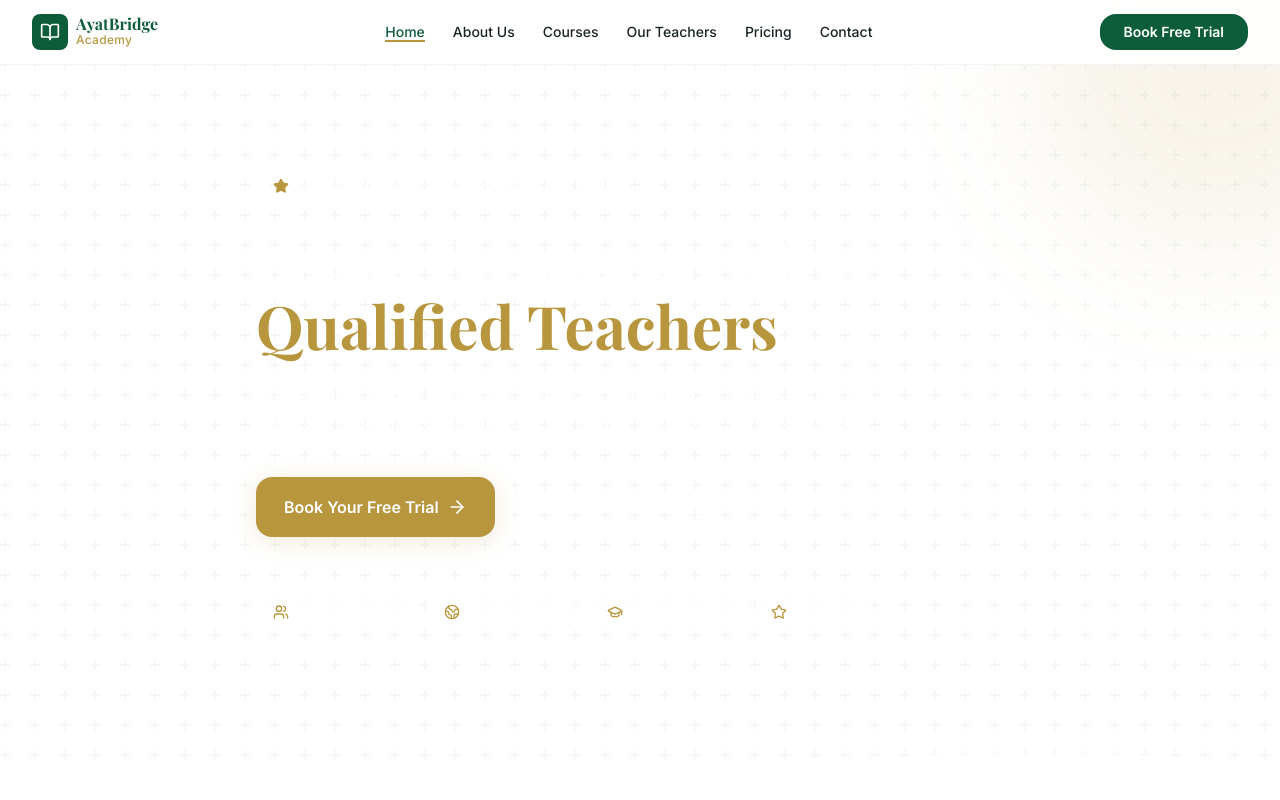
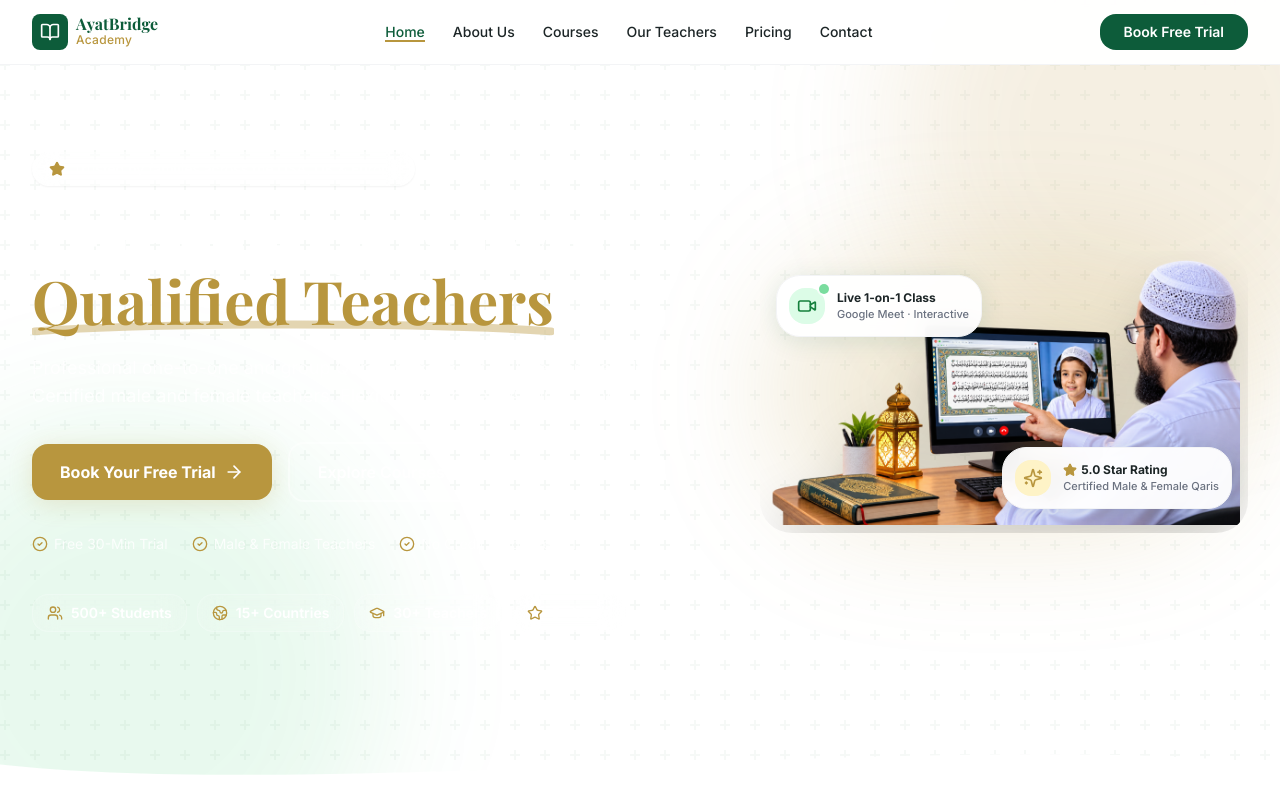
Before and after one commit to maqboolkazmii/QuranAcdmy, a Next.js app: page /en in a window 1280 px wide. Shown: the top 800 px of the page. Built offline with nearby package versions, Linux system fonts and the light colour scheme; a web font is replaced by a local one.

Commit message:
feat: integrate high-quality Quran teacher hero image with floating live class badges

```diff
--- a/src/components/sections/HeroSection.tsx
+++ b/src/components/sections/HeroSection.tsx
@@ -1,25 +1,23 @@
 'use client';
 // src/components/sections/HeroSection.tsx
-//
-// ─── TEACHING NOTE ───────────────────────────────────────────────────────────
-// This is a Client Component because we use an animation state (useState)
-// to fade-in content after mount. Everything else could be a Server Component.
-//
-// Key concepts demonstrated:
-// • useTranslations() — reads strings from en.json / ur.json / ar.json
-// • useLocale()       — returns current locale: 'en' | 'ur' | 'ar'
-// • useEffect()       — runs side-effects after the component mounts
-// • Tailwind classes  — responsive, RTL-aware styling
-// ─────────────────────────────────────────────────────────────────────────────
+// Two-column responsive hero featuring real online class photography and trust cues.
 
 import { useState, useEffect } from 'react';
+import Image from 'next/image';
 import Link from 'next/link';
 import { useTranslations, useLocale } from 'next-intl';
-import { ArrowRight, ArrowLeft, Star, Users, Globe2, GraduationCap } from 'lucide-react';
-import { cn } from '@/lib/utils';
-import { getDirection } from '@/lib/utils';
-
-// ─── Stat Card Sub-component ──────────────────────────────────────────────────
+import {
+  ArrowRight,
+  ArrowLeft,
+  Star,
+  Users,
+  Globe2,
+  GraduationCap,
+  Video,
+  CheckCircle2,
+  Sparkles,
+} from 'lucide-react';
+import { cn, getDirection } from '@/lib/utils';
 
 interface StatProps {
   icon: React.ReactNode;
@@ -28,33 +26,25 @@ interface StatProps {
 
 function StatBadge({ icon, value }: StatProps) {
   return (
-    <div className="flex items-center gap-2 bg-white/10 backdrop-blur-sm border border-white/20 rounded-xl px-4 py-2">
+    <div className="flex items-center gap-2 bg-white/10 backdrop-blur-md border border-white/20 rounded-xl px-3.5 py-2">
       <span className="text-brand-gold">{icon}</span>
-      <span className="text-white text-sm font-semibold">{value}</span>
+      <span className="text-white text-xs sm:text-sm font-semibold whitespace-nowrap">{value}</span>
     </div>
   );
 }
 
-// ─── Main Component ───────────────────────────────────────────────────────────
-
 export default function HeroSection() {
   const t = useTranslations('hero');
-  const navT = useTranslations('nav');
   const locale = useLocale();
   const isRTL = getDirection(locale) === 'rtl';
 
-  // We use this state to trigger a CSS fade-in after the component mounts.
-  // Before mount: visible = false (opacity-0)
-  // After mount:  visible = true  (opacity-100 + translateY 0)
   const [visible, setVisible] = useState(false);
 
   useEffect(() => {
-    // Small delay makes the animation feel intentional, not jarring.
-    const timer = setTimeout(() => setVisible(true), 100);
+    const timer = setTimeout(() => setVisible(true), 80);
     return () => clearTimeout(timer);
   }, []);
 
-  // Choose the correct arrow direction based on RTL/LTR
   const ArrowIcon = isRTL ? ArrowLeft : ArrowRight;
 
   return (
@@ -64,49 +54,70 @@ export default function HeroSection() {
         'bg-brand-primary bg-geometric-pattern overflow-hidden'
       )}
     >
-      {/* ── Decorative background circles ── */}
+      {/* Ambient background glow circles */}
       <div
         aria-hidden="true"
-        className="absolute -top-32 -end-32 h-96 w-96 rounded-full bg-brand-gold/10 blur-3xl"
+        className="absolute -top-32 -end-32 h-[32rem] w-[32rem] rounded-full bg-brand-gold/15 blur-3xl"
       />
       <div
         aria-hidden="true"
-        className="absolute -bottom-32 -start-32 h-96 w-96 rounded-full bg-white/5 blur-3xl"
+        className="absolute -bottom-32 -start-32 h-[32rem] w-[32rem] rounded-full bg-emerald-500/10 blur-3xl"
       />
 
-      <div className="container-brand relative z-10 py-32">
+      <div className="container-brand relative z-10 pt-28 pb-32">
         <div
           className={cn(
             'transition-all duration-700 ease-out',
             visible ? 'opacity-100 translate-y-0' : 'opacity-0 translate-y-8'
           )}
         >
+          <div className="grid grid-cols-1 lg:grid-cols-12 gap-12 lg:gap-8 items-center">
 
-          {/* Trust badge */}
-          <div className="inline-flex items-center gap-2 bg-white/10 border border-white/20 rounded-full px-4 py-1.5 mb-8">
+            {/* ── Left Column: Value Proposition & CTAs (Cols 1-7) ── */}
+            <div className="lg:col-span-7 space-y-6 text-center lg:text-start">
+
+              {/* Trust Badge */}
+              <div className="inline-flex items-center gap-2 bg-white/10 backdrop-blur-md border border-white/20 rounded-full px-4 py-1.5 shadow-sm">
                 <Star className="h-4 w-4 text-brand-gold fill-brand-gold" />
-            <span className="text-white/90 text-sm font-medium">{t('badge')}</span>
+                <span className="text-white/95 text-xs sm:text-sm font-medium">
+                  {t('badge')}
+                </span>
               </div>
 
-          {/* Main headline */}
-          <h1 className="text-4xl sm:text-5xl lg:text-6xl font-serif font-bold text-white leading-tight max-w-3xl mb-6">
+              {/* Main Headline */}
+              <h1 className="text-4xl sm:text-5xl lg:text-6xl font-serif font-bold text-white leading-[1.15]">
                 {t('headline')}{' '}
-            <span className="text-brand-gold">{t('headlineAccent')}</span>
+                <span className="text-brand-gold relative inline-block">
+                  {t('headlineAccent')}
+                  <svg
+                    className="absolute -bottom-2 inset-x-0 w-full text-brand-gold/40"
+                    viewBox="0 0 200 8"
+                    fill="none"
+                    xmlns="http://www.w3.org/2000/svg"
+                  >
+                    <path
+                      d="M1 5.5C50 2 150 2 199 5.5"
+                      stroke="currentColor"
+                      strokeWidth="3"
+                      strokeLinecap="round"
+                    />
+                  </svg>
+                </span>
               </h1>
 
               {/* Sub-headline */}
-          <p className="text-lg text-white/80 leading-relaxed max-w-2xl mb-10">
+              <p className="text-base sm:text-lg text-white/85 leading-relaxed max-w-2xl mx-auto lg:mx-0">
                 {t('subheadline')}
               </p>
 
               {/* CTA Buttons */}
-          <div className="flex flex-wrap gap-4 mb-14">
+              <div className="flex flex-wrap items-center justify-center lg:justify-start gap-4 pt-2">
                 <Link
                   href={`/${locale}/book-trial`}
                   className={cn(
                     'inline-flex items-center gap-2',
-                'bg-brand-gold text-white font-semibold',
-                'px-7 py-4 rounded-xl text-base',
+                    'bg-brand-gold text-white font-bold',
+                    'px-7 py-4 rounded-xl text-sm sm:text-base',
                     'hover:bg-brand-gold-light transition-all duration-200',
                     'shadow-gold hover:shadow-lg hover:-translate-y-0.5',
                     'focus:outline-none focus:ring-2 focus:ring-brand-gold focus:ring-offset-2'
@@ -115,12 +126,13 @@ export default function HeroSection() {
                   {t('ctaPrimary')}
                   <ArrowIcon className="h-5 w-5" />
                 </Link>
+
                 <Link
                   href={`/${locale}/courses`}
                   className={cn(
                     'inline-flex items-center gap-2',
                     'border-2 border-white/40 text-white font-semibold',
-                'px-7 py-4 rounded-xl text-base',
+                    'px-7 py-4 rounded-xl text-sm sm:text-base',
                     'hover:bg-white/10 hover:border-white/60 transition-all duration-200',
                     'focus:outline-none focus:ring-2 focus:ring-white focus:ring-offset-2'
                   )}
@@ -129,18 +141,90 @@ export default function HeroSection() {
                 </Link>
               </div>
 
+              {/* Trust Features Checklist */}
+              <div className="flex flex-wrap items-center justify-center lg:justify-start gap-x-6 gap-y-2 text-xs sm:text-sm text-white/80 pt-2">
+                <span className="flex items-center gap-1.5">
+                  <CheckCircle2 className="w-4 h-4 text-brand-gold" /> Free 30-Min Trial
+                </span>
+                <span className="flex items-center gap-1.5">
+                  <CheckCircle2 className="w-4 h-4 text-brand-gold" /> Male & Female Teachers
+                </span>
+                <span className="flex items-center gap-1.5">
+                  <CheckCircle2 className="w-4 h-4 text-brand-gold" /> No Credit Card Needed
+                </span>
+              </div>
+
               {/* Stats Row */}
-          <div className="flex flex-wrap gap-3">
-            <StatBadge icon={<Users className="h-4 w-4" />}    value={t('stats.students')} />
-            <StatBadge icon={<Globe2 className="h-4 w-4" />}   value={t('stats.countries')} />
+              <div className="flex flex-wrap items-center justify-center lg:justify-start gap-2.5 pt-4">
+                <StatBadge icon={<Users className="h-4 w-4" />} value={t('stats.students')} />
+                <StatBadge icon={<Globe2 className="h-4 w-4" />} value={t('stats.countries')} />
                 <StatBadge icon={<GraduationCap className="h-4 w-4" />} value={t('stats.teachers')} />
-            <StatBadge icon={<Star className="h-4 w-4" />}     value={t('stats.experience')} />
+                <StatBadge icon={<Star className="h-4 w-4" />} value={t('stats.experience')} />
+              </div>
+
+            </div>
+
+            {/* ── Right Column: Hero Real Quran Class Photography (Cols 8-12) ── */}
+            <div className="lg:col-span-5 relative flex items-center justify-center">
+
+              {/* Ambient Glow behind image */}
+              <div
+                aria-hidden="true"
+                className="absolute inset-0 bg-brand-gold/20 rounded-full blur-3xl scale-95"
+              />
+
+              {/* Main Image Container */}
+              <div className="relative z-10 w-full max-w-lg lg:max-w-none rounded-3xl overflow-hidden p-2 group">
+                <Image
+                  src="/images/hero-quran-class.png"
+                  alt="Online Quran class on Google Meet with teacher and young student"
+                  width={680}
+                  height={520}
+                  priority
+                  className="w-full h-auto object-contain drop-shadow-2xl hover:scale-[1.02] transition-transform duration-500"
+                />
+
+                {/* Floating Badge 1: Live Class Status (Top Left) */}
+                <div className="absolute top-6 start-4 bg-white/95 backdrop-blur-md rounded-2xl p-3 shadow-brand border border-gray-100 flex items-center gap-3 animate-fade-in">
+                  <div className="w-9 h-9 rounded-xl bg-emerald-100 text-emerald-700 flex items-center justify-center relative">
+                    <Video className="w-5 h-5" />
+                    <span className="absolute -top-1 -end-1 w-2.5 h-2.5 rounded-full bg-emerald-500 ring-2 ring-white animate-pulse" />
+                  </div>
+                  <div>
+                    <span className="block text-xs font-bold text-brand-charcoal">
+                      Live 1-on-1 Class
+                    </span>
+                    <span className="block text-[11px] text-gray-500 font-medium">
+                      Google Meet · Interactive
+                    </span>
+                  </div>
+                </div>
+
+                {/* Floating Badge 2: Verified Teacher (Bottom Right) */}
+                <div className="absolute bottom-6 end-4 bg-white/95 backdrop-blur-md rounded-2xl p-3 shadow-brand border border-gray-100 flex items-center gap-3 animate-fade-in">
+                  <div className="w-9 h-9 rounded-xl bg-amber-100 text-brand-gold flex items-center justify-center">
+                    <Sparkles className="w-5 h-5" />
+                  </div>
+                  <div>
+                    <div className="flex items-center gap-1">
+                      <Star className="w-3.5 h-3.5 text-brand-gold fill-brand-gold" />
+                      <span className="text-xs font-bold text-brand-charcoal">5.0 Star Rating</span>
+                    </div>
+                    <span className="block text-[11px] text-gray-500 font-medium">
+                      Certified Male & Female Qaris
+                    </span>
+                  </div>
+                </div>
+
+              </div>
+
             </div>
 
           </div>
         </div>
+      </div>
 
-      {/* ── Bottom wave separator ── */}
+      {/* ── Bottom Wave Separator ── */}
       <div className="absolute bottom-0 inset-x-0">
         <svg
           viewBox="0 0 1440 80"
```
Also changed, not shown: public/images/hero-quran-class.png (added). Lines whose indentation alone changed are shown as unchanged.
